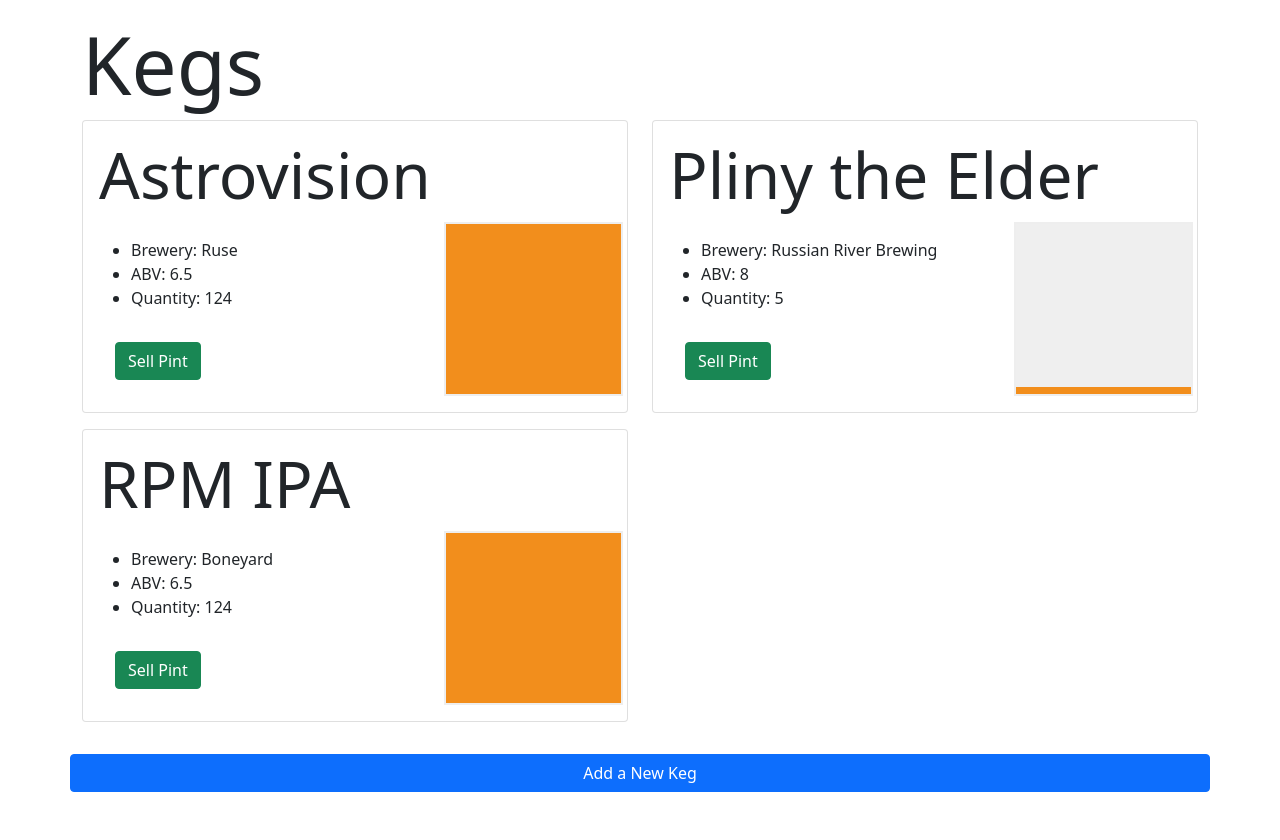
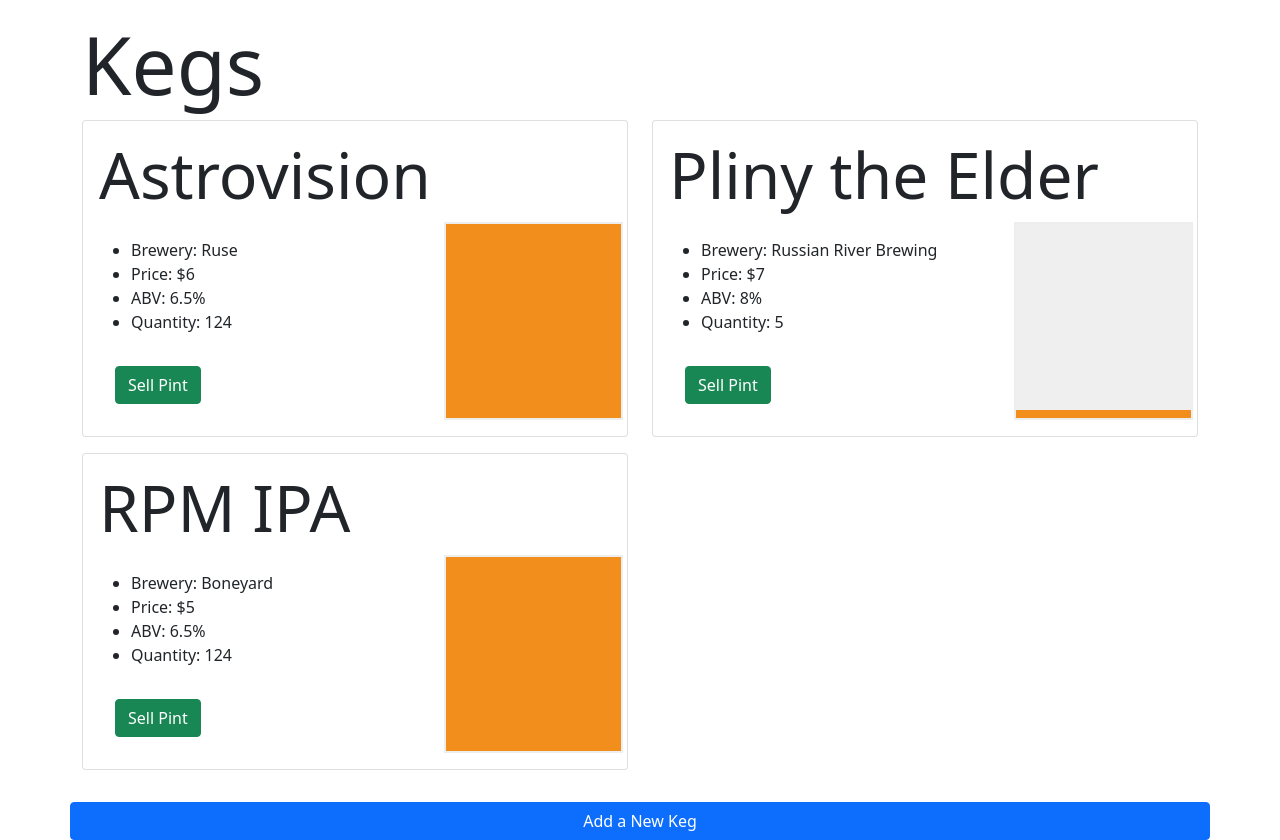
Before and after one commit to mireie/tap-room, a React (Create React App) app: page / in a window 1280 px wide. Before the commit the page ends 800 px from the top, so only its background shows below. Built offline with nearby package versions, Linux system fonts and the light colour scheme.

Commit message:
add price

```diff
--- a/src/components/Keg.js
+++ b/src/components/Keg.js
@@ -8,7 +8,8 @@
     brand: props.brand,
     qty: props.qty,
     id: props.id,
-    abv: props.abv
+    abv: props.abv,
+    price: props.price
   }
 
 
@@ -43,7 +44,8 @@
                 </Card.Text>
                 <ul>
                   <li>Brewery: {props.brand}</li>
-                  <li>ABV: {props.abv}</li>
+                  <li>Price: ${props.price}</li>
+                  <li>ABV: {props.abv}%</li>
                   <li>Quantity: {props.qty}</li>
                 </ul>
                 <Button
--- a/src/components/KegDetail.js
+++ b/src/components/KegDetail.js
@@ -12,6 +12,7 @@
           <h2 className="display-2">Details</h2>
           <ul>
             <li>Brewry: {keg.brand}</li>
+            <li>Price: ${keg.price}</li>
             <li>ABV: {keg.abv}%</li>
             <li>Quantity: {keg.qty} pints remain</li>
             <li>ID: {keg.id}</li>
```
